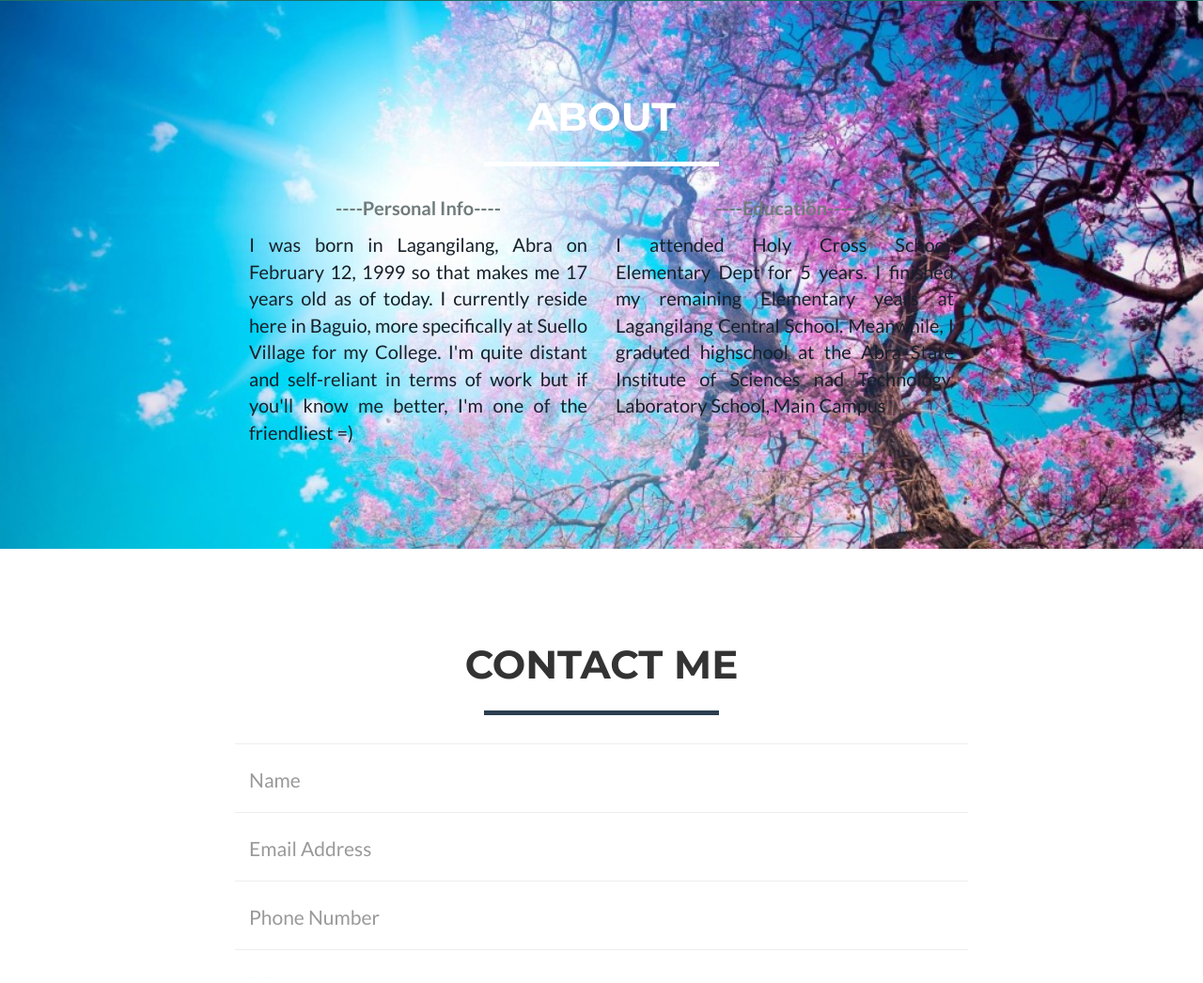
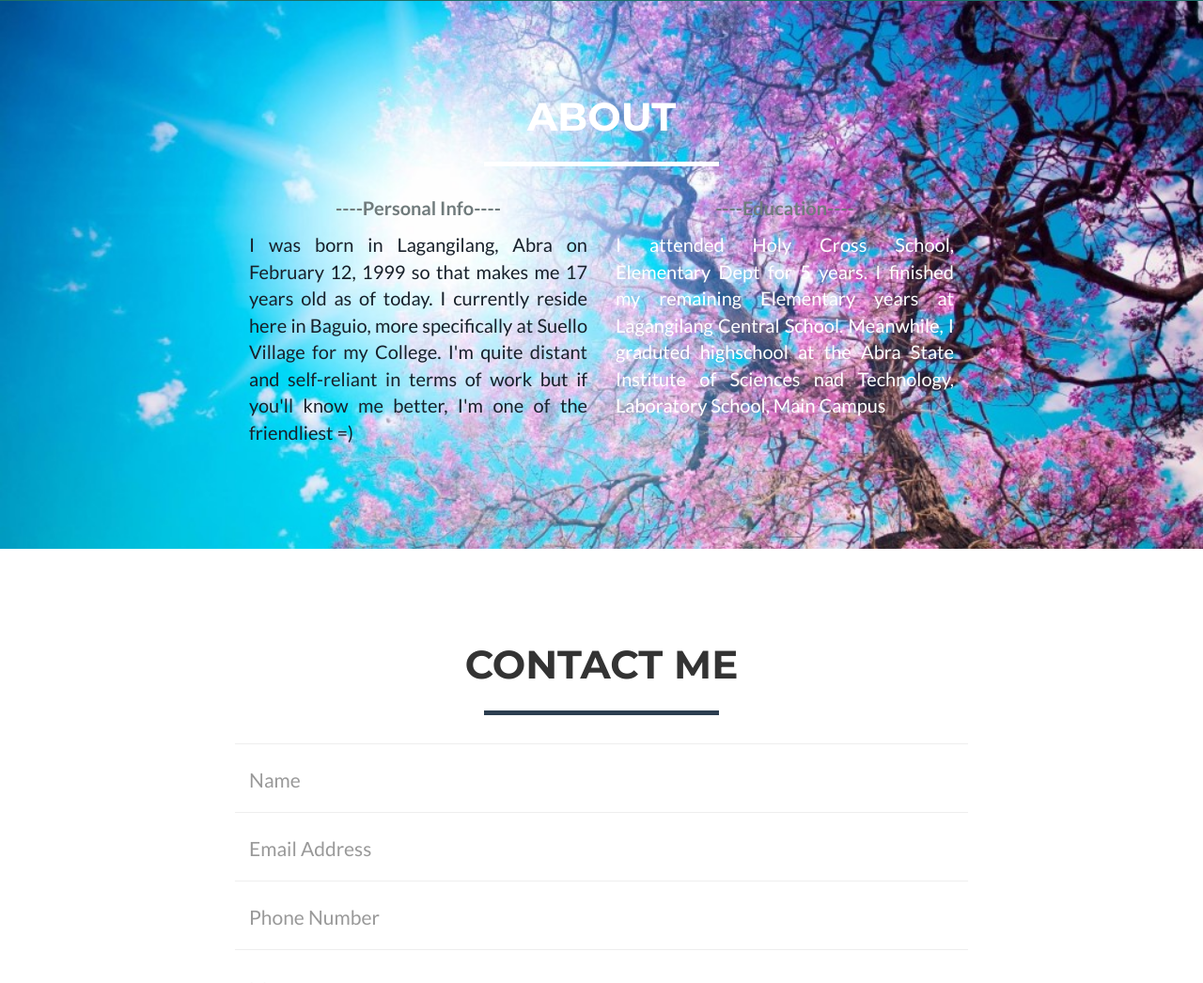
Before and after one commit to kevintawagen/github.io, a website: page index.html in a window 1280 px wide. Shown: the part 1860-2906 px from the top of the page at 94% size. Drawn offline with nearby package versions, Linux system fonts and the light colour scheme.

Commit message:
Add files via upload

```diff
--- a/index.html
+++ b/index.html
@@ -174,7 +174,7 @@
                 </div>
                 <div class="col-lg-4">
                     <p style="text-align: center; font-weight: bold; color: #707B7C">----<b>Education</b>----</p>
-                    <p style="text-align: justify; color: #17202A">I attended Holy Cross School, Elementary Dept for 5 years. I finished my remaining Elementary years at Lagangilang Central School. Meanwhile, I graduted highschool at the Abra State Institute of Sciences nad Technology, Laboratory School, Main Campus</p>
+                    <p style="text-align: justify; color: white">I attended Holy Cross School, Elementary Dept for 5 years. I finished my remaining Elementary years at Lagangilang Central School. Meanwhile, I graduted highschool at the Abra State Institute of Sciences nad Technology, Laboratory School, Main Campus</p>
                 </div>
             </div>
         </div>
```
